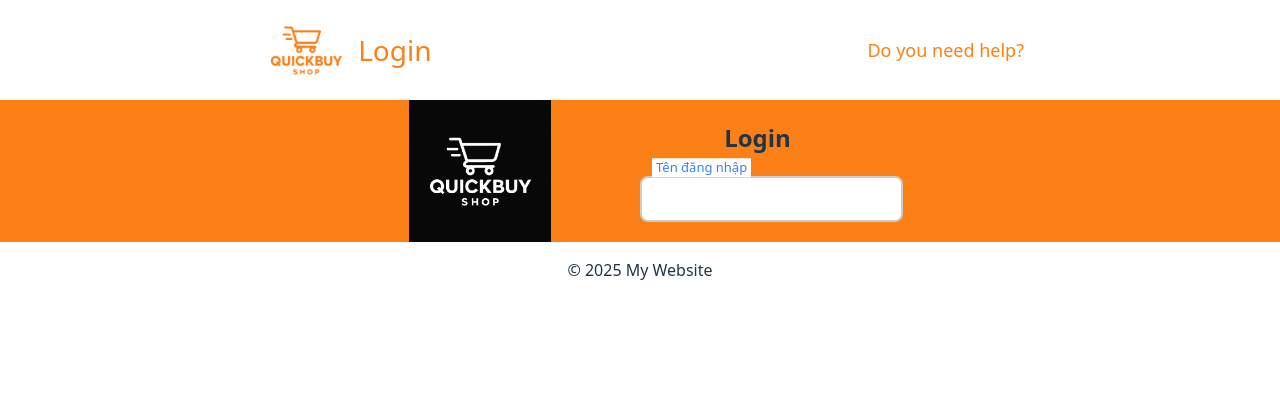
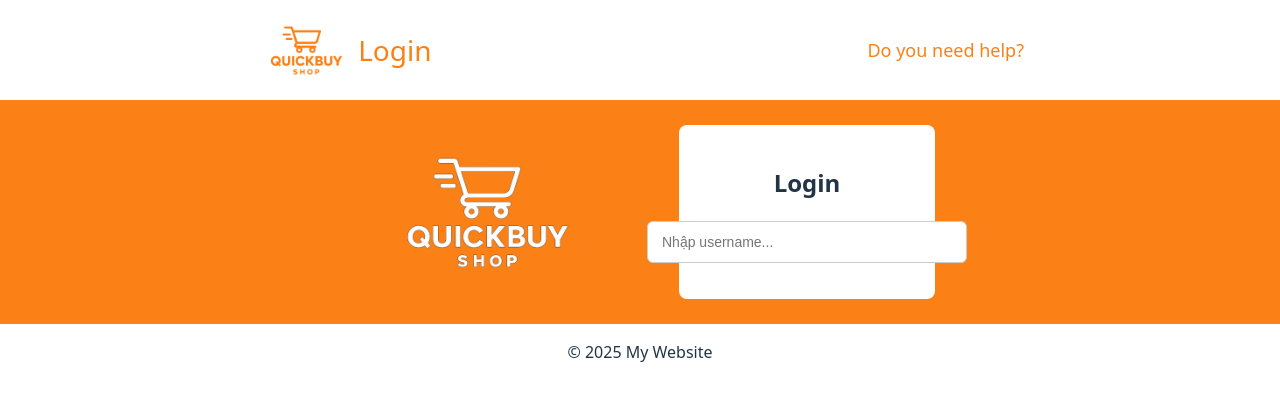
Before and after one commit to quocviet1150/DATN_FE, a React (Vite) app: page /login in a window 1280 px wide. Shown: the top 400 px of the page. Built offline with nearby package versions, Linux system fonts and the light colour scheme; no server answers.

Commit message:
add component input

```diff
--- a/src/components/common/login/Login.css
+++ b/src/components/common/login/Login.css
@@ -14,9 +14,22 @@
 }
 
 .login-logo {
-    width: 50%;
+    width: 60%;
     background-image: url(../../../assets/quickbuyshopwhite.png);
     background-size: contain;
     background-repeat: no-repeat;
     background-position: center;
 }
+
+.login-form {
+    width: 40%;
+    background-color: white;
+    padding: 20px;
+    margin: 25px;
+    box-sizing: border-box;
+    display: flex;
+    flex-direction: column;
+    justify-content: center;
+    align-items: center;
+    border-radius: 8px;
+}
--- a/src/components/common/login/Login.tsx
+++ b/src/components/common/login/Login.tsx
@@ -5,7 +5,7 @@ import Input from "../../features/input/Input";
 
 export default function Login() {
 
-    const [name, setName] = useState("");
+    const [username, setUsername] = useState("");
 
     useEffect(() => {
         login({ email: "test@gmail.com", password: "123456" })
@@ -23,10 +23,11 @@ export default function Login() {
                     <h2>Login</h2>
                     <form>
                         <Input
-                            label="Tên đăng nhập"
-                            value={name}
-                            onChange={(e) => setName(e.target.value)}
-                            name="username"
+                            label="Username"
+                            value={username}
+                            onChange={(e) => setUsername(e.target.value)}
+                            placeholder="Nhập username..."
+                            style={{ width: "320px" }}
                         />
                     </form>
                 </div>
--- a/src/components/features/input/Input.css
+++ b/src/components/features/input/Input.css
@@ -1,39 +1,31 @@
-.input-group {
-  position: relative;
-  margin: 20px 0;
-  width: 100%;
+.input-wrapper {
+    display: flex;
+    flex-direction: column;
+    margin-bottom: 16px;
+    width: 100%;
 }
 
-.input-group input {
-  width: 100%;
-  padding: 12px 12px;
-  border: 2px solid #ccc;
-  border-radius: 8px;
-  outline: none;
-  font-size: 16px;
-  transition: border-color 0.3s;
+.input-field {
+    width: 100%;
+    box-sizing: border-box;
+    padding: 12px 14px;
+    border: 1px solid #ccc;
+    border-radius: 6px;
+    font-size: 14px;
+    transition: border-color 0.2s ease;
 }
 
-.input-group input:focus {
-  border-color: #3b82f6; /* xanh dương */
+.input-field:focus {
+    outline: none;
+    border-color: #007bff;
 }
 
-.input-group label {
-  position: absolute;
-  top: 50%;
-  left: 12px;
-  transform: translateY(-50%);
-  font-size: 16px;
-  color: #aaa;
-  pointer-events: none;
-  transition: 0.3s;
-  background: white;
-  padding: 0 4px;
+.input-error {
+    border-color: red;
 }
 
-.input-group input:focus + label,
-.input-group input:not(:placeholder-shown) + label {
-  top: -8px;
-  font-size: 13px;
-  color: #3b82f6;
+.input-error-message {
+    margin-top: 4px;
+    font-size: 13px;
+    color: red;
 }
--- a/src/components/features/input/Input.jsx
+++ b/src/components/features/input/Input.jsx
@@ -1,17 +1,26 @@
 import React from "react";
-import "./Input.css";
+import "./Input.css"; // import file css riêng
 
-const Input = ({ label, type = "text", value, onChange, name }) => {
+const Input = ({
+  label,
+  value,
+  onChange,
+  type = "text",
+  placeholder,
+  error,
+  style = {},
+}) => {
   return (
-    <div className="input-group">
+    <div className="input-wrapper">
       <input
         type={type}
-        name={name}
         value={value}
         onChange={onChange}
-        required
+        placeholder={placeholder}
+        className={`input-field ${error ? "input-error" : ""}`}
+        style={style}
       />
-      <label>{label}</label>
+      {error && <p className="input-error-message">{error}</p>}
     </div>
   );
 };
```
Also changed, not shown: src/assets/quickbuyshopwhite.png.
